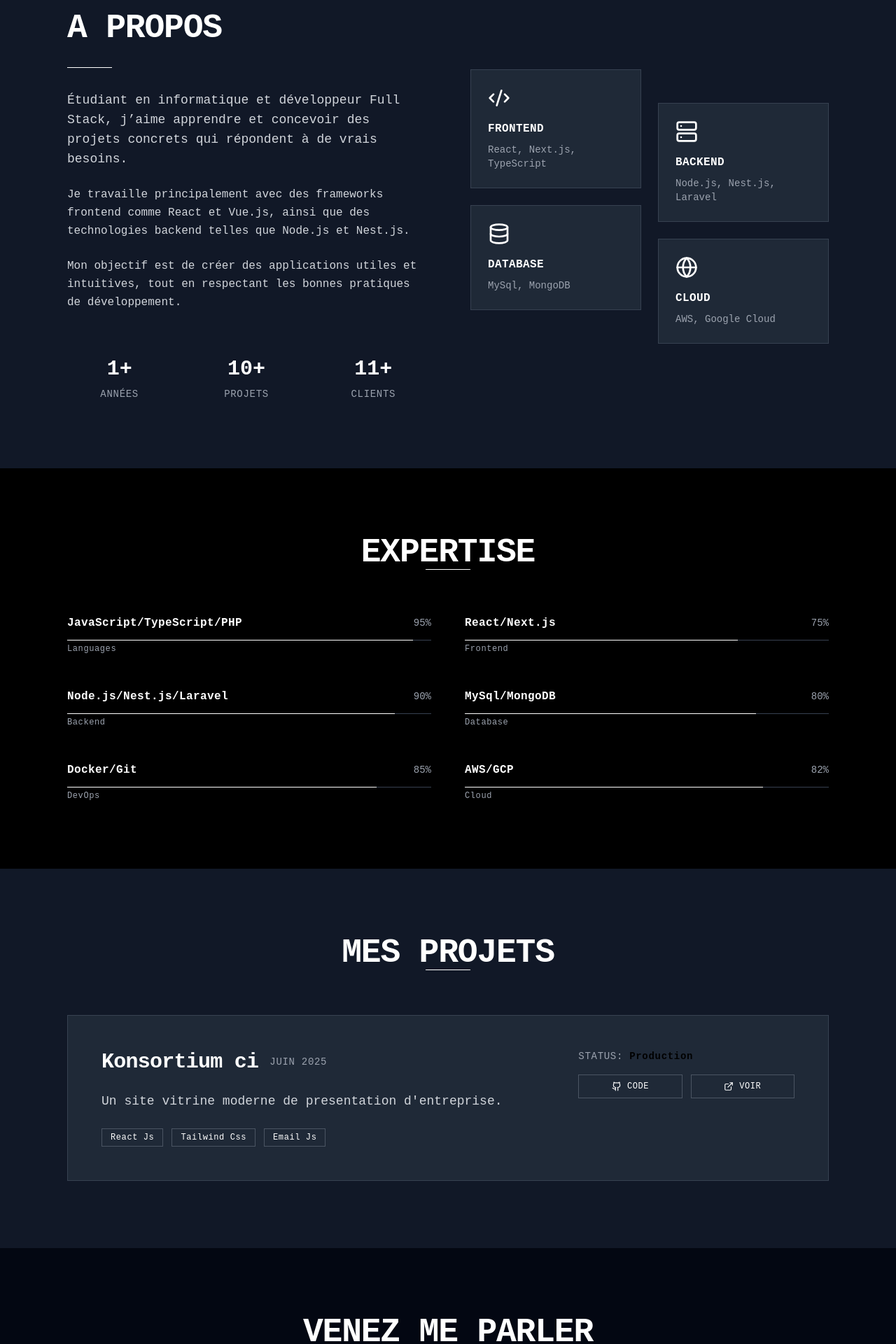
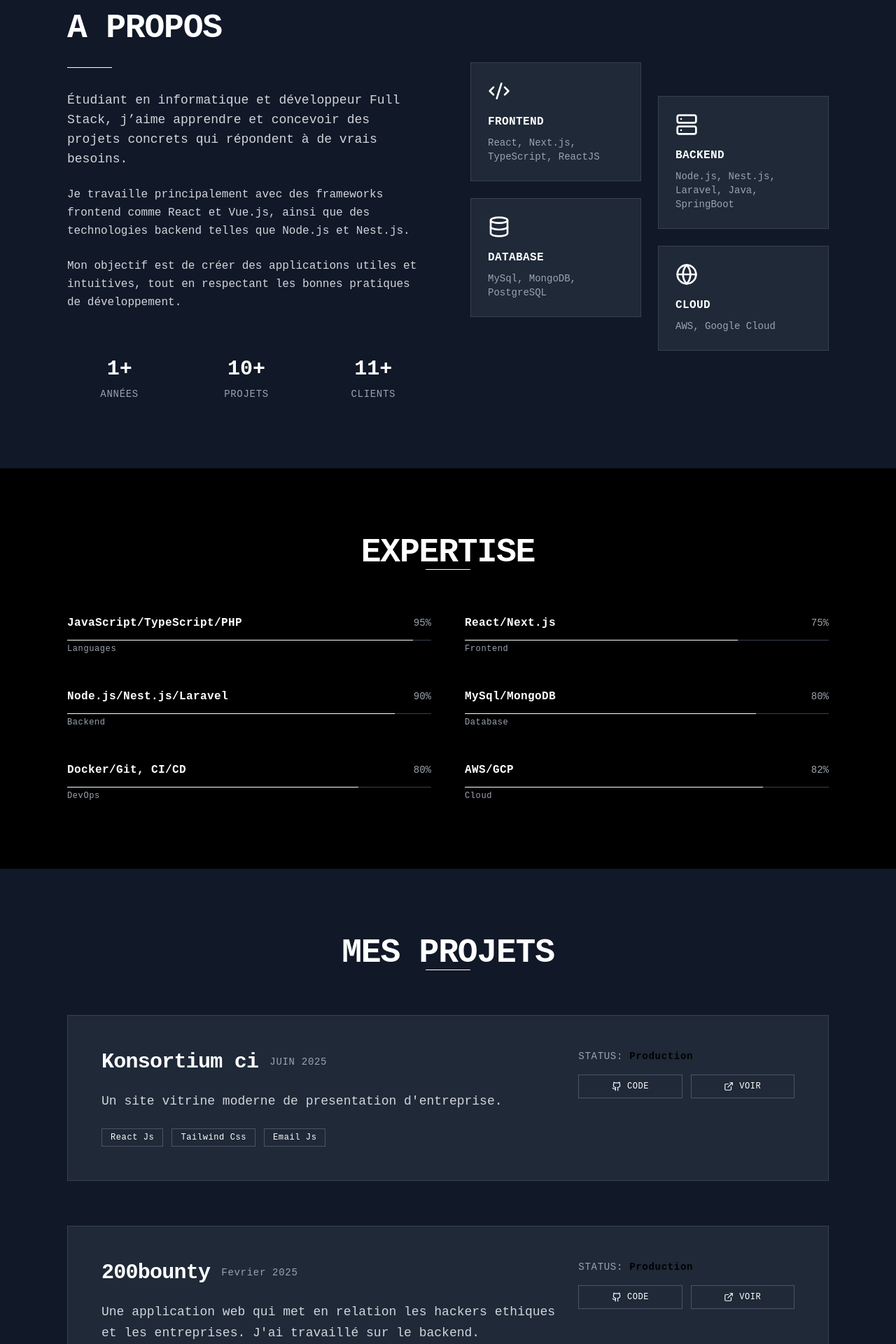
Before and after one commit to Dev-aquilas225/porfolio-final, a React (Vite) app: page / in a window 1280 px wide. Shown: the part 880-2800 px from the top of the page at 70% size. Built offline with nearby package versions, Linux system fonts and the light colour scheme.

Commit message:
mise a jour des données

```diff
--- a/src/App.tsx
+++ b/src/App.tsx
@@ -254,7 +254,7 @@ function App() {
         { name: "React/Next.js", level: 75, category: "Frontend" },
         { name: "Node.js/Nest.js/Laravel", level: 90, category: "Backend" },
         { name: "MySql/MongoDB", level: 80, category: "Database" },
-        { name: "Docker/Git", level: 85, category: "DevOps" },
+        { name: "Docker/Git, CI/CD", level: 80, category: "DevOps" },
         { name: "AWS/GCP", level: 82, category: "Cloud" },
     ];
 
@@ -267,6 +267,39 @@ function App() {
             year: "JUIN 2025",
             status: "Production",
             link: "https://konsortium-ci.com/",
+            url: "#",
+            enCours: true,
+        },
+        {
+            title: "200bounty",
+            description:
+                "Une application web qui met en relation les hackers ethiques et les entreprises. J'ai travaillé sur le backend.",
+            tech: ["Nest Js", "Node Js", "Mysql"],
+            year: "Fevrier 2025",
+            status: "Production",
+            link: "https://200bounty.com/",
+            url: "#",
+            enCours: false,
+        },
+        {
+            title: "Mon portfolio",
+            description:
+                "Tu es en train de le voir! Mon portfolio personnel développé avec React et Framer Motion.",
+            tech: ["React Js", "Tailwind Css", "Email Js"],
+            year: "Juillet 2025",
+            status: "Production",
+            link: "#",
+            url: "https://github.com/Dev-aquilas225/porfolio-final",
+            enCours: true,
+        },
+        {
+            title: "Volailles d'or",
+            description:
+                "J'ai juste aidé a la conception et au deployement sur mon serveur",
+            tech: ["React Js", "Tailwind Css", "Email Js"],
+            year: "Novembre 2025",
+            status: "Production",
+            link: "https://volaillesdor.com/",
             url: "#",
             enCours: true,
         },
@@ -339,7 +372,7 @@ function App() {
 
             <nav className="fixed top-0 left-0 right-0 z-40 bg-white/90 dark:bg-black/90 backdrop-blur-sm border-b border-black/20 dark:border-white/20 transition-colors duration-300">
                 <div className="max-w-7xl mx-auto px-6 lg:px-8">
-                    <div className="flex justify-between items-center py-4">
+                    <div className="flex justify-between items-center py-2">
                         <motion.div
                             initial={{ opacity: 0, x: -50 }}
                             animate={{ opacity: 1, x: 0 }}
@@ -678,7 +711,7 @@ function App() {
                                             FRONTEND
                                         </h3>
                                         <p className="text-sm text-gray-600 dark:text-gray-400">
-                                            React, Next.js, TypeScript
+                                            React, Next.js, TypeScript, ReactJS
                                         </p>
                                     </motion.div>
                                     <motion.div
@@ -693,7 +726,7 @@ function App() {
                                             DATABASE
                                         </h3>
                                         <p className="text-sm text-gray-600 dark:text-gray-400">
-                                            MySql, MongoDB
+                                            MySql, MongoDB, PostgreSQL
                                         </p>
                                     </motion.div>
                                 </div>
@@ -710,7 +743,8 @@ function App() {
                                             BACKEND
                                         </h3>
                                         <p className="text-sm text-gray-600 dark:text-gray-400">
-                                            Node.js, Nest.js, Laravel
+                                            Node.js, Nest.js, Laravel, Java,
+                                            SpringBoot
                                         </p>
                                     </motion.div>
                                     <motion.div
@@ -981,9 +1015,9 @@ function App() {
                                 {
                                     icon: Phone,
                                     type: "Phone",
-                                    value: "002250768571247",
+                                    value: "002250546794565",
                                     label: "CEL / WHATSAPP / TELEGRAM",
-                                    display: "+2250768571247",
+                                    display: "+2250546794565",
                                 },
                             ].map((contact, index) => (
                                 <motion.div
```
